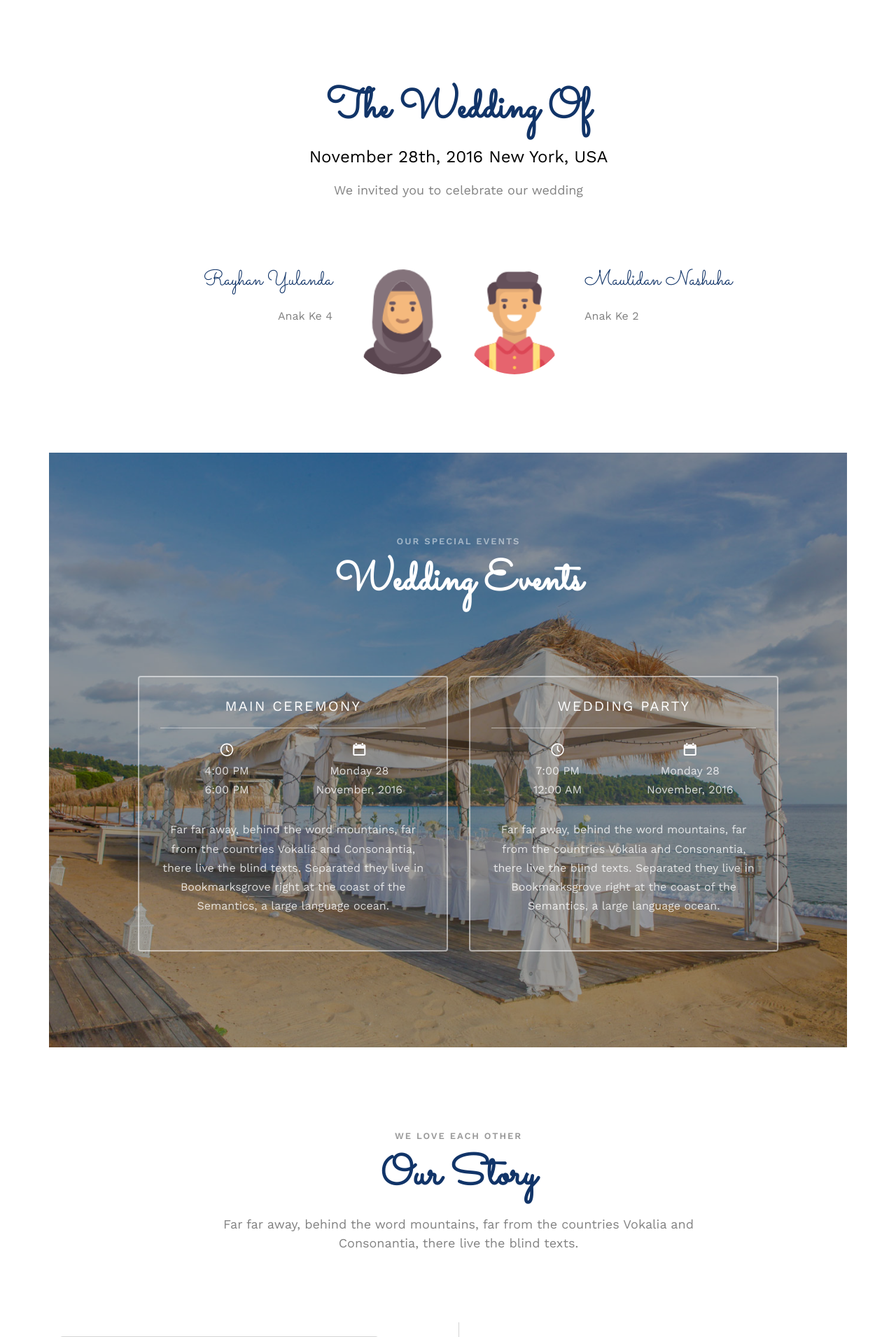
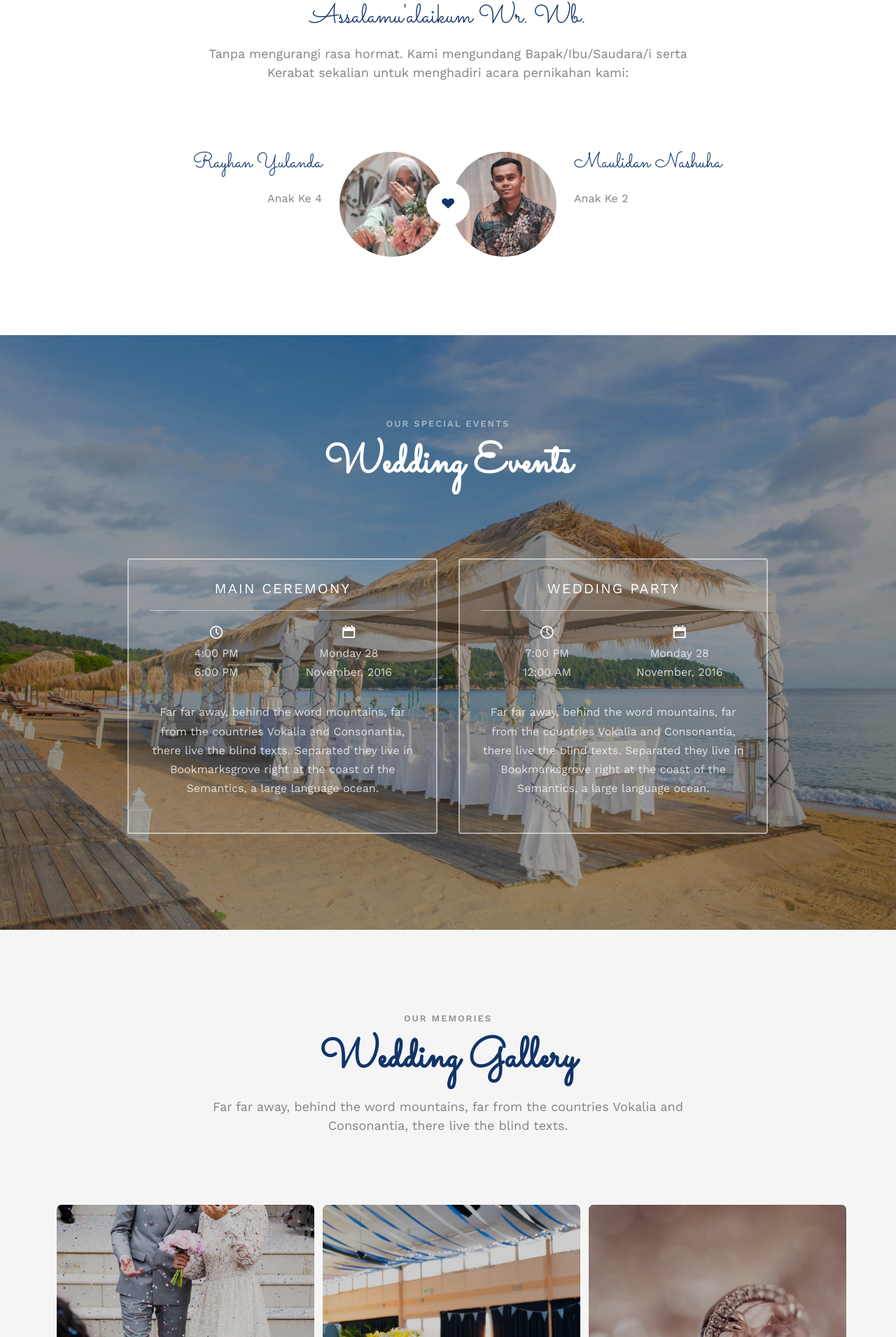
Before and after one commit to NgodingSolusi/the-wedding-of-rehan-maulidan, a PHP site: page / in a window 1280 px wide. Shown: the part 1176-3087 px from the top of the page at 70% size. Run offline with PHP 8.4, Linux system fonts and the light colour scheme; some web fonts are replaced.

Commit message:
Set image with flower and change some style

```diff
--- a/css/style.css
+++ b/css/style.css
@@ -461,8 +461,11 @@ h1, h2, h3, h4, h5, h6, figure {
   background-image: url(https://wekita.id/wp-content/uploads/2021/07/YOI.png);
   background-size: cover;
 }
+#fh5co-header .fh5co-heading {
+  margin-bottom: 10px;
+}
 #fh5co-header .couple-main {
-  width: 350px;
+  width: 400px;
 }
 #fh5co-header h1 {
   font-size: 60px;
@@ -1036,6 +1039,11 @@ form label {
 .fh5co-section {
     padding: 3em 0;
   }
+}
+
+.fh5co-couple .fh5co-heading h2 {
+  font-size: 38px !important;
+  font-weight: normal !important;
 }
 
 .fh5co-section-gray {
--- a/index.html
+++ b/index.html
@@ -69,7 +69,7 @@
 
 <div class="fh5co-loader"></div>
 
-<div class="container">
+<!--<div class="container">-->
 	<div id="page">
 		<!--<nav class="fh5co-nav" role="navigation">
 			<div class="container">
@@ -134,7 +134,7 @@
                 </div>
                 <div class="row">
                     <div class="col-md-8 col-md-offset-2 text-center fh5co-heading animate-box">
-                        <img src="images/readme/half%20circle.png" alt="" class="couple-main">
+                        <img src="images/half%20circle%20flower.png" alt="" class="couple-main">
                     </div>
                 </div>
                 <div class="row">
@@ -152,25 +152,26 @@
 			<div class="container">
 				<div class="row">
 					<div class="col-md-8 col-md-offset-2 text-center fh5co-heading animate-box">
-						<h2>The Wedding Of</h2>
-						<h3>November 28th, 2016 New York, USA</h3>
-						<p>We invited you to celebrate our wedding</p>
+						<img src="images/bismillah.svg" alt="" style="margin-bottom: 20px">
+						<h2 style="font-size: 38px; font-weight: normal;">Assalamu'alaikum Wr. Wb.</h2>
+<!--						<h3>November 28th, 2016 New York, USA</h3>-->
+						<p>Tanpa mengurangi rasa hormat. Kami mengundang Bapak/Ibu/Saudara/i serta Kerabat sekalian untuk menghadiri acara pernikahan kami:</p>
 					</div>
 				</div>
 				<div class="couple-wrap animate-box">
 					<div class="couple-half">
 						<div class="groom">
-							<img src="images/readme/woman.png" alt="groom" class="img-responsive">
+							<img src="images/rehan-square.jpg" alt="groom" class="img-responsive">
 						</div>
 						<div class="desc-groom">
 							<h3>Rayhan Yulanda</h3>
 							<p>Anak Ke 4 </p>
 						</div>
 					</div>
-<!--					<p class="heart text-center"><i class="icon-heart2"></i></p>-->
+					<p class="heart text-center"><i class="icon-heart2"></i></p>
 					<div class="couple-half">
 						<div class="bride">
-							<img src="images/readme/man.png" alt="groom" class="img-responsive">
+							<img src="images/molid-square.jpg" alt="groom" class="img-responsive">
 						</div>
 						<div class="desc-bride">
 							<h3>Maulidan Nashuha</h3>
@@ -228,60 +229,6 @@
 								</div>
 							</div>
 						</div>
-					</div>
-				</div>
-			</div>
-		</div>
-
-		<div id="fh5co-couple-story">
-			<div class="container">
-				<div class="row">
-					<div class="col-md-8 col-md-offset-2 text-center fh5co-heading animate-box">
-						<span>We Love Each Other</span>
-						<h2>Our Story</h2>
-						<p>Far far away, behind the word mountains, far from the countries Vokalia and Consonantia, there live the blind texts.</p>
-					</div>
-				</div>
-				<div class="row">
-					<div class="col-md-12 col-md-offset-0">
-						<ul class="timeline animate-box">
-							<li class="animate-box">
-								<div class="timeline-badge" style="background-image:url(images/couple-1.jpg);"></div>
-								<div class="timeline-panel">
-									<div class="timeline-heading">
-										<h3 class="timeline-title">First We Meet</h3>
-										<span class="date">December 25, 2015</span>
-									</div>
-									<div class="timeline-body">
-										<p>Far far away, behind the word mountains, far from the countries Vokalia and Consonantia, there live the blind texts. Separated they live in Bookmarksgrove right at the coast of the Semantics, a large language ocean.</p>
-									</div>
-								</div>
-							</li>
-							<li class="timeline-inverted animate-box">
-								<div class="timeline-badge" style="background-image:url(images/couple-2.jpg);"></div>
-								<div class="timeline-panel">
-									<div class="timeline-heading">
-										<h3 class="timeline-title">First Date</h3>
-										<span class="date">December 28, 2015</span>
-									</div>
-									<div class="timeline-body">
-										<p>Far far away, behind the word mountains, far from the countries Vokalia and Consonantia, there live the blind texts. Separated they live in Bookmarksgrove right at the coast of the Semantics, a large language ocean.</p>
-									</div>
-								</div>
-							</li>
-							<li class="animate-box">
-								<div class="timeline-badge" style="background-image:url(images/couple-3.jpg);"></div>
-								<div class="timeline-panel">
-									<div class="timeline-heading">
-										<h3 class="timeline-title">In A Relationship</h3>
-										<span class="date">January 1, 2016</span>
-									</div>
-									<div class="timeline-body">
-										<p>Far far away, behind the word mountains, far from the countries Vokalia and Consonantia, there live the blind texts. Separated they live in Bookmarksgrove right at the coast of the Semantics, a large language ocean.</p>
-									</div>
-								</div>
-							</li>
-						</ul>
 					</div>
 				</div>
 			</div>
@@ -546,7 +493,7 @@
 			</div>
 		</footer>
 	</div>
-</div>
+<!--</div>-->
 
 <div class="gototop js-top">
 	<a href="#" class="js-gotop"><i class="icon-arrow-up"></i></a>
--- a/sass/style.scss
+++ b/sass/style.scss
@@ -521,8 +521,12 @@ h1, h2, h3, h4, h5, h6, figure {
 	background-image: url(https://wekita.id/wp-content/uploads/2021/07/YOI.png);
 	background-size: cover;
 
+	.fh5co-heading{
+		margin-bottom: 10px;
+	}
+
 	.couple-main{
-		width: 350px;
+		width: 400px;
 	}
 
 	h1 {
```
Also changed, not shown: images/bismillah.svg (added), images/concrete-texture.png (added), images/ep_naturalwhite.png (added), 1 other file.
